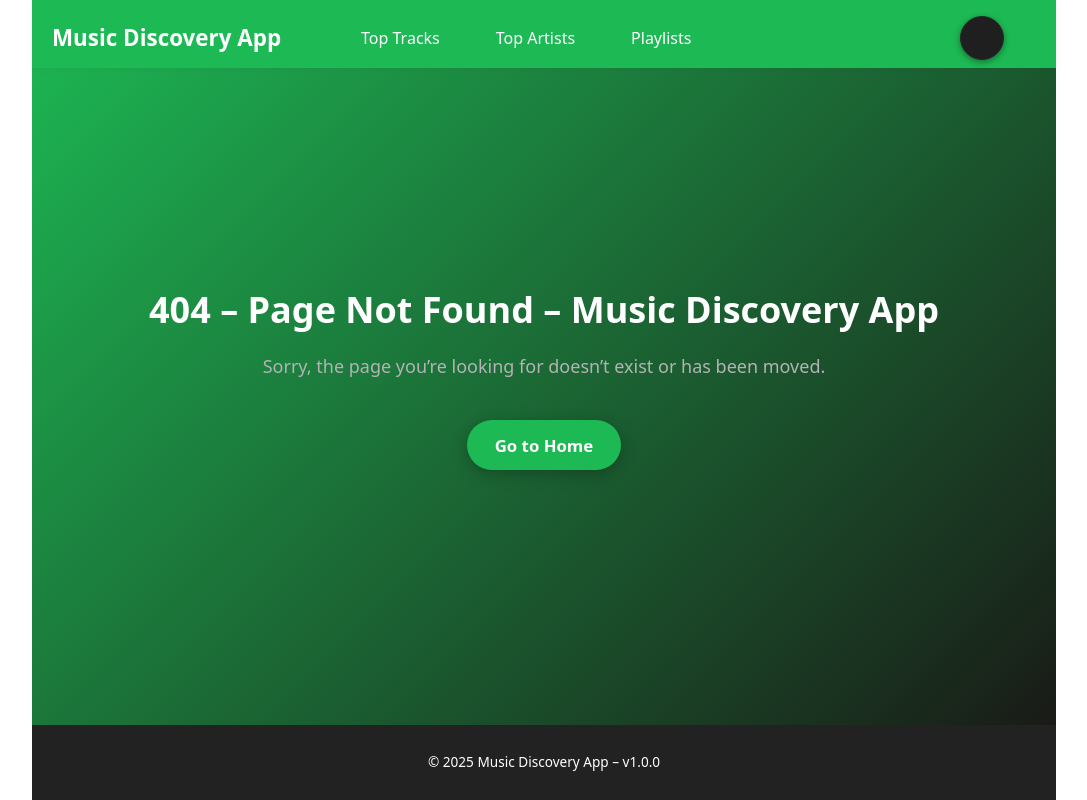
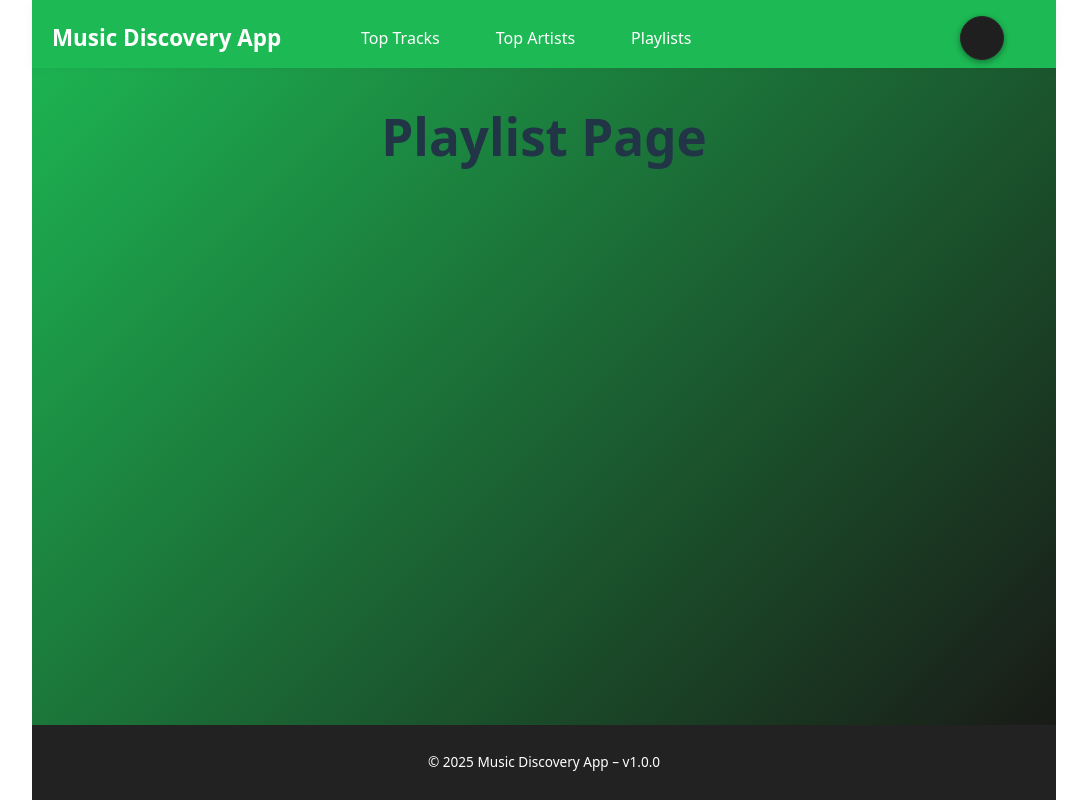
Before and after one commit to qurnt1/spotify_app, a React (Vite) app: page /playlist/1 in a window 1280 px wide. Shown: the whole page, without its empty margins (96-1183 px from the left). Built offline with nearby package versions, Linux system fonts and the light colour scheme; no server answers.

Commit message:
feat(playlist-page): add playlist detail route and basic page

```diff
--- a/src/App.jsx
+++ b/src/App.jsx
@@ -3,6 +3,7 @@ import WelcomePage from './pages/WelcomePage/WelcomePage.jsx';
 import TopTracksPage from './pages/TopTracksPage/TopTracksPage.jsx';
 import TopArtistsPage from './pages/TopArtistsPage/TopArtistsPage.jsx';
 import PlaylistsPage from './pages/PlaylistsPage/PlaylistsPage.jsx';
+import PlaylistPage from './pages/PlaylistPage/PlaylistPage.jsx';
 import Callback from './pages/Callback.jsx';
 import Layout from './components/Layout/Layout.jsx';
 import LoginPage from './pages/LoginPage/LoginPage.jsx';
@@ -21,6 +22,7 @@ const router = createBrowserRouter([
       { path: 'top-tracks', element: <TopTracksPage /> },
       { path: 'top-artists', element: <TopArtistsPage /> },
       { path: 'playlists', element: <PlaylistsPage /> },
+      { path: 'playlist/:id', element: <PlaylistPage /> },
       { path: '*', element: <NotFoundPage /> }
     ]
   }
--- /dev/null
+++ b/src/pages/PlaylistPage/PlaylistPage.jsx
@@ -0,0 +1,19 @@
+import '../PageLayout.css';
+import '../../styles/PlaylistDetailPage.css';
+
+export default function PlaylistPage() {
+  return (
+    <section
+      className="playlist-detail-container page-container"
+      aria-labelledby="playlist-detail-title"
+      role="region"
+    >
+      <h1
+        id="playlist-detail-title"
+        className="playlist-detail-title page-title"
+      >
+        Playlist Page
+      </h1>
+    </section>
+  );
+}
```
